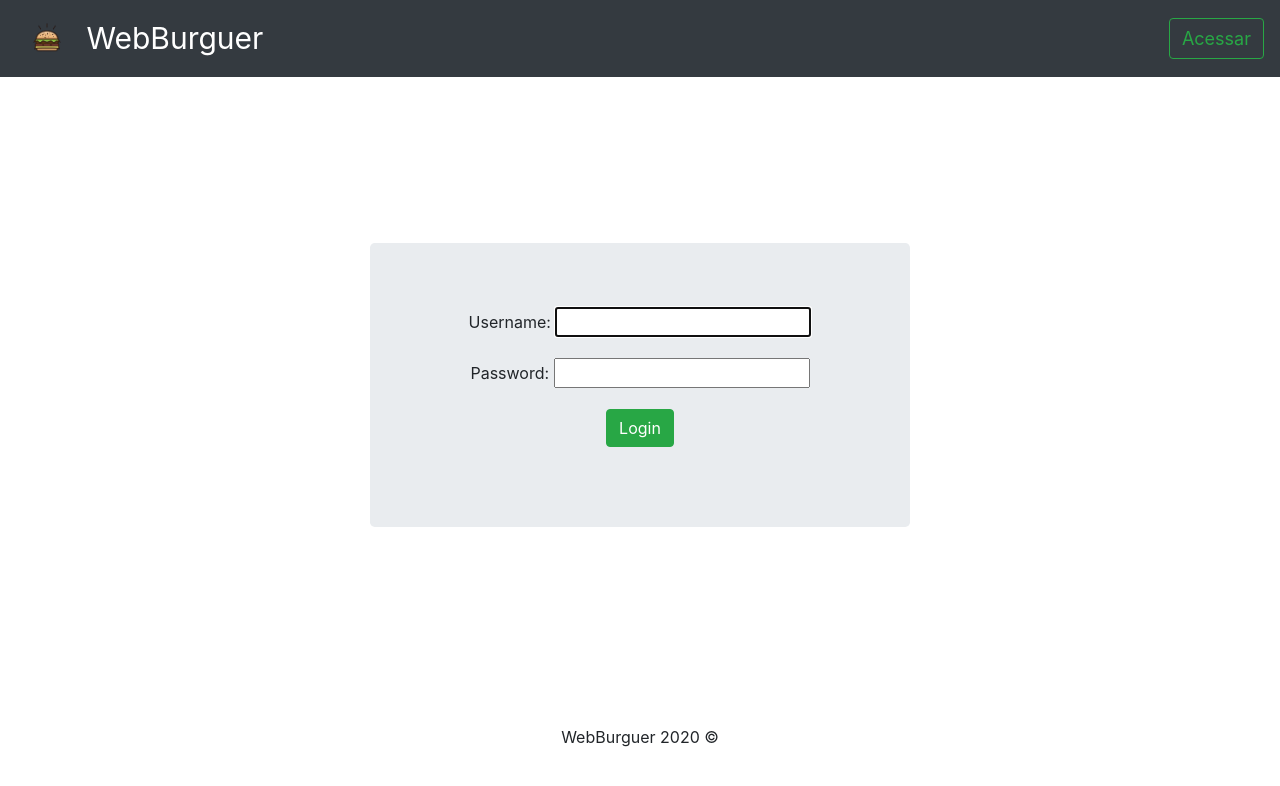
After one commit to gumbarros/webburguer, a Django app: page /auth/login/ in a window 1280 px wide. The commit adds this page. Shown: the top 786 px of the page. Run offline with Django 3.2, Linux system fonts and the light colour scheme; some libraries are stand-ins or nearby versions.

Commit message:
Autenticação e UI Login/Cadastro

```diff
--- a/src/webburguer/settings.py
+++ b/src/webburguer/settings.py
@@ -108,5 +108,5 @@ USE_TZ = True
 # https://docs.djangoproject.com/en/3.0/howto/static-files/
 
 STATIC_URL = '/static/'
-
+LOGIN_REDIRECT_URL = '/home'
 URL_API = 'https://viacep.com.br/ws/129/json/'
--- a/src/webburguer_app/forms.py
+++ b/src/webburguer_app/forms.py
@@ -10,7 +10,8 @@ class FranqueadaForm(forms.ModelForm):
         super(FranqueadaForm, self).__init__(*args, **kwargs)
         self.fields['nome'].label = 'Nome da Franqueada'
         self.fields['cnpj'].label = 'CNPJ'
-
+        for field in self.visible_fields():
+            field.field.widget.attrs['class'] = 'form-control'
 
     class Meta:
         model = Franqueada
@@ -23,6 +24,9 @@ class UserForm(UserCreationForm):
         self.fields['username'].label = 'Nome de Usuário'
         self.fields['password1'].label = 'Senha'
         self.fields['password2'].label = 'Confirmação de Senha'
+        for field in self.visible_fields():
+            field.field.widget.attrs['class'] = 'form-control'
+            field.field.help_text = None
     class Meta:
       model = BurguerUser
       fields = ('username', 'password1', 'password2')
--- a/src/webburguer_app/templates/index.html
+++ b/src/webburguer_app/templates/index.html
@@ -1,4 +1,4 @@
-{% extends "base_login.html" %}
+{% extends "registration/base_login.html" %}
 {%block title%}
 WebBurguer
 {%endblock%}
@@ -10,7 +10,7 @@ WebBurguer
     <hr class="my-2">
     <p>Lorem ipsum dolor sit amet consectetur adipisicing elit. Dignissimos iusto officiis perspiciatis alias ad, reiciendis, facilis laudantium esse provident autem debitis. Dicta hic a eveniet velit, cupiditate iste porro error.</p>
     <p class="lead">
-        <a class="btn btn-primary btn-lg" href="/cadastro_franqueado" role="button">Seja um Franqueado</a>
+        <a class="btn btn-primary btn-lg" href="/auth/cadastro_franqueado" role="button">Seja um Franqueado</a>
     </p>
 </div>
 {%endblock%}
--- a/src/webburguer_app/templates/base_login.html
+++ b/src/webburguer_app/templates/registration/base_login.html
@@ -6,9 +6,13 @@
     <!-- Required meta tags -->
     <meta charset="utf-8">
     <meta name="viewport" content="width=device-width, initial-scale=1, shrink-to-fit=no">
-
     <!-- Bootstrap CSS -->
     <link rel="stylesheet" href="https://stackpath.bootstrapcdn.com/bootstrap/4.3.1/css/bootstrap.min.css" integrity="sha384-ggOyR0iXCbMQv3Xipma34MD+dH/1fQ784/j6cY/iJTQUOhcWr7x9JvoRxT2MZw1T" crossorigin="anonymous">
+    <style>
+      body,html {
+        height: 90%;
+      }
+    </style>
   </head>
   <body>
     <nav class="navbar navbar-expand-sm navbar-dark bg-dark">
@@ -23,7 +27,7 @@
             <a class="nav-link" href="/"><span style="font-size: 30px;">WebBurguer</span></a>
           </li>
         </ul>
-          <button class="btn btn-outline-success my-2 my-sm-0"><span style="font-size: 18px;">Acessar</span></button>
+         <a href="auth/login"> <button class="btn btn-outline-success my-2 my-sm-0"><span style="font-size: 18px;">Acessar</span></button></a>
       </div>
     </nav>
     {% block content %}
--- /dev/null
+++ b/src/webburguer_app/templates/registration/login.html
@@ -0,0 +1,21 @@
+{% extends "registration/base_login.html" %}
+{%block title%}
+Login
+{%endblock%}
+{%block content%}
+<div class="container h-100">
+    <div class="row align-items-center h-100">
+        <div class="col-6 mx-auto">
+            <div class="jumbotron h-100 justify-content-center">
+                <div class="form-group text-center">
+                    <form method="POST">
+                        {% csrf_token %}
+                        {{ form.as_p }}
+                        <button type="submit" class="btn btn-success">Login</button>
+                    </form>
+                </div>
+            </div>
+        </div>
+    </div>
+</div>
+{%endblock%}
--- a/src/webburguer_app/urls.py
+++ b/src/webburguer_app/urls.py
@@ -1,8 +1,9 @@
-from django.urls import path
-
+from django.urls import path, include
+import django.contrib.auth
 from . import views
 
 urlpatterns = [
     path('', views.index, name='index'),
-    path('cadastro_franqueado/', views.cadastroFranqueado)
+    path('auth/', include('django.contrib.auth.urls')),
+    path('auth/cadastro_franqueado/', views.cadastroFranqueado)
 ]
--- a/src/webburguer_app/views.py
+++ b/src/webburguer_app/views.py
@@ -21,4 +21,4 @@ def cadastroFranqueado(request):
     else:
         franqueadaForm = FranqueadaForm()
         userForm = UserForm()
-        return render(request, 'cadastro_franqueado.html', {'franqueadaForm':franqueadaForm, 'userForm':userForm})
+        return render(request, 'registration/cadastro_franqueado.html', {'franqueadaForm':franqueadaForm, 'userForm':userForm})
```
Also changed, not shown: src/webburguer_app/templates/cadastro_franqueado.html (deleted, +0 -15 lines), src/webburguer_app/templates/registration/cadastro_franqueado.html (added, +22 -0 lines).
